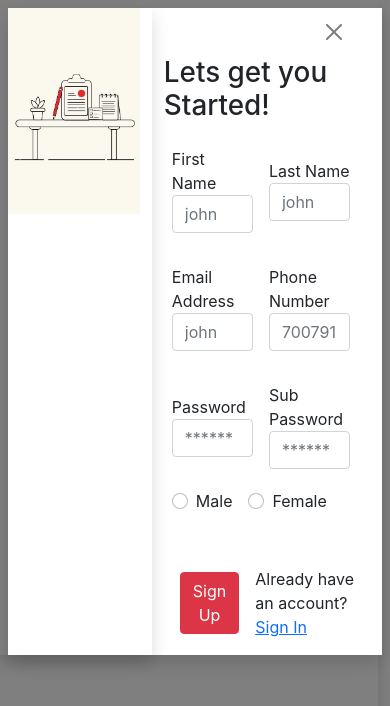
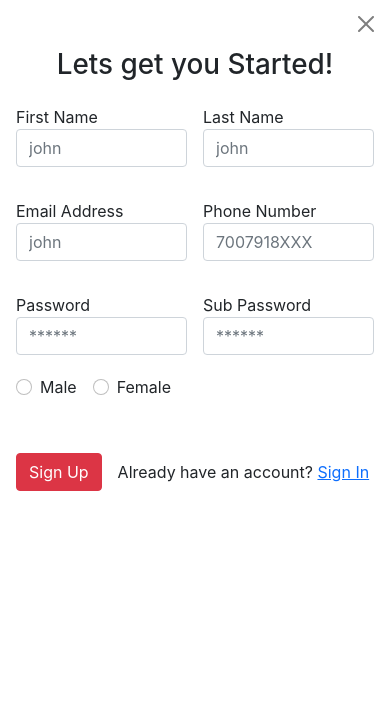
Before and after one commit to Codebugged-Research/e_envelope, a React (Create React App) app: page / in a window 390 px wide. Both pictures are taken after a click on the link "Create an account?". Shown: the top 706 px of the page. Built offline with nearby package versions, Linux system fonts and the light colour scheme.

Commit message:
login signup responsive done

```diff
--- a/src/App.css
+++ b/src/App.css
@@ -29,3 +29,7 @@
 .sideBarText{
   flex:2;
 }
+
+.f-13{
+  font-size:13px !important;
+}
--- a/src/pages/LoginPage.js
+++ b/src/pages/LoginPage.js
@@ -67,21 +67,21 @@ function LoginPage() {
             <h1 className='text-dark text-start'>Sign In</h1>
                 <div>
                     <input placeholder='Email Address'
-                    className='form-control my-3'
+                    className='form-control mt-3 mb-1'
                     name='loginEmail'
                     value={loginForm.loginEmail}
                     onChange={HandleLoginInput}
                     type='text'/>
-                    <div className='text-danger' >{error.loginEmail}</div>
+                    <p className='text-danger text-start fw-lighter f-13 m-0 fst-italic' >{error.loginEmail}</p>
                 </div>
                 <div>
                     <input placeholder='Password'
-                        className='form-control my-3'
+                        className='form-control mt-3 mb-1'
                         name='loginPassword'
                         value={loginForm.loginPassword}
                         onChange={HandleLoginInput}
                         type='password'/>
-                        <div className='text-danger' >{error.loginPassword}</div>
+                        <p className='text-danger text-start fw-lighter f-13 m-0 mb-2 fst-italic' >{error.loginPassword}</p>
                 </div>
                 <div className='d-flex flex-row justify-content-between align-items-center'>
                     <Button type="submit" className="btn-dark">Sign In</Button>
@@ -92,24 +92,25 @@ function LoginPage() {
                 </a>
             </form>
                  <Modal
-                        className='vh-100'
+                        className='vh-100 modal-fullscreen-lg-down'
                     size="lg"
+                    fullscreen="md-down"
                     show={lgShow}
                     onHide={() => setLgShow(false)}
                     aria-labelledby="example-modal-sizes-title-lg"
                     >
 
-            <Row className='col-12 radius-0'>
-                            <div className='col-5 shadow '>
+            <Row className='col-12 gx-0 radius-0'>
+                            <div className='col-12 col-lg-5 d-none d-lg-block'>
                                 <img src={SignUpImage} className="img-fluid w-100 d-block"/>
                             </div>
 
-                    <div className='col-7'>
+                    <div className='col-12 col-lg-7'>
                             <Modal.Header closeButton>
                             </Modal.Header>
                             <form id='signUpForm' onSubmit={onSubmitSignup} className='d-flex flex-column justify-content-center'>
-                                <h1>Lets get you Started!</h1>
-                                <div className='d-flex flex-row justify-content-between align-items-center  my-3'>
+                                <h1 className='text-center'>Lets get you Started!</h1>
+                                <div className='d-flex flex-row justify-content-between align-items-center mx-2 my-3'>
                                     <div className='mx-2'>
                                         <label htmlFor='firstName'>First Name</label>
                                         <input className='form-control'
@@ -123,7 +124,7 @@ function LoginPage() {
                                         className='form-control' name="lastName"/>
                                     </div>
                                 </div>
-                                <div className='d-flex flex-row justify-content-between align-items-center my-3'>
+                                <div className='d-flex flex-row justify-content-between align-items-center mx-2 my-3'>
                                     <div  className='mx-2'>
                                         <label htmlFor='email'>Email Address</label>
                                         <input type='email'
@@ -134,7 +135,7 @@ function LoginPage() {
                                         <input placeholder='7007918XXX' onChange={HandleSignUpInput} type='tel' className='form-control' name="phoneNumber"/>
                                     </div>
                                 </div>
-                                <div className='d-flex flex-row justify-content-between align-items-center my-3'>
+                                <div className='d-flex flex-row justify-content-between align-items-center mx-2 my-3'>
                                     <div  className='mx-2'>
                                         <label htmlFor='password'>Password</label>
                                         <input type='password' onChange={HandleSignUpInput} placeholder='******' className='form-control' name="password"/>
@@ -144,7 +145,7 @@ function LoginPage() {
                                         <input placeholder='******' onChange={HandleSignUpInput} type='password' className='form-control' name="subPassword"/>
                                     </div>
                                 </div>
-                                <div className='d-flex flex-row justify-content-start align-items-start my-1'>
+                                <div className='d-flex flex-row justify-content-start align-items-start mx-2 my-1'>
                                 <div className="form-check form-check-inline mx-2">
                                     <input className="form-check-input" onChange={HandleSignUpInput} type="radio" name="gender" id="inlineRadio1" value="male"/>
                                     <label className="form-check-label" for="inlineRadio1">Male</label>
```
